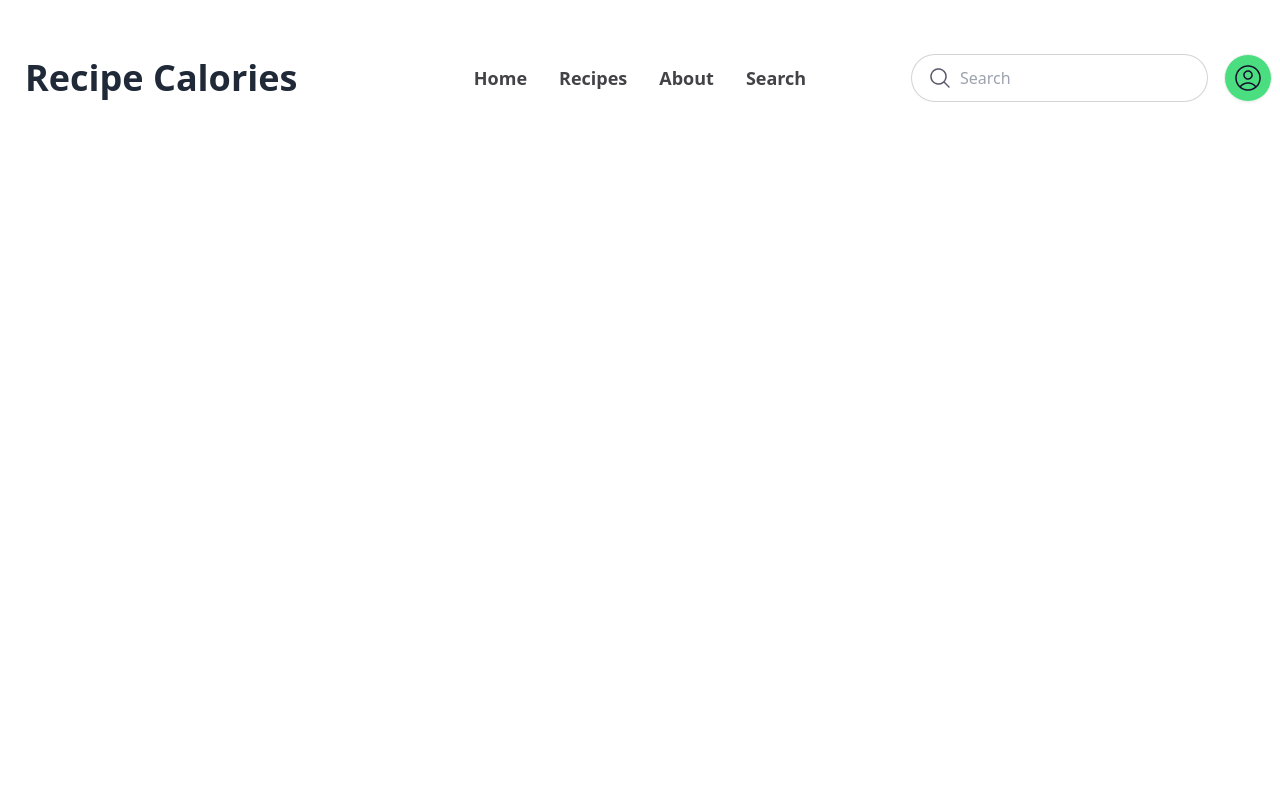
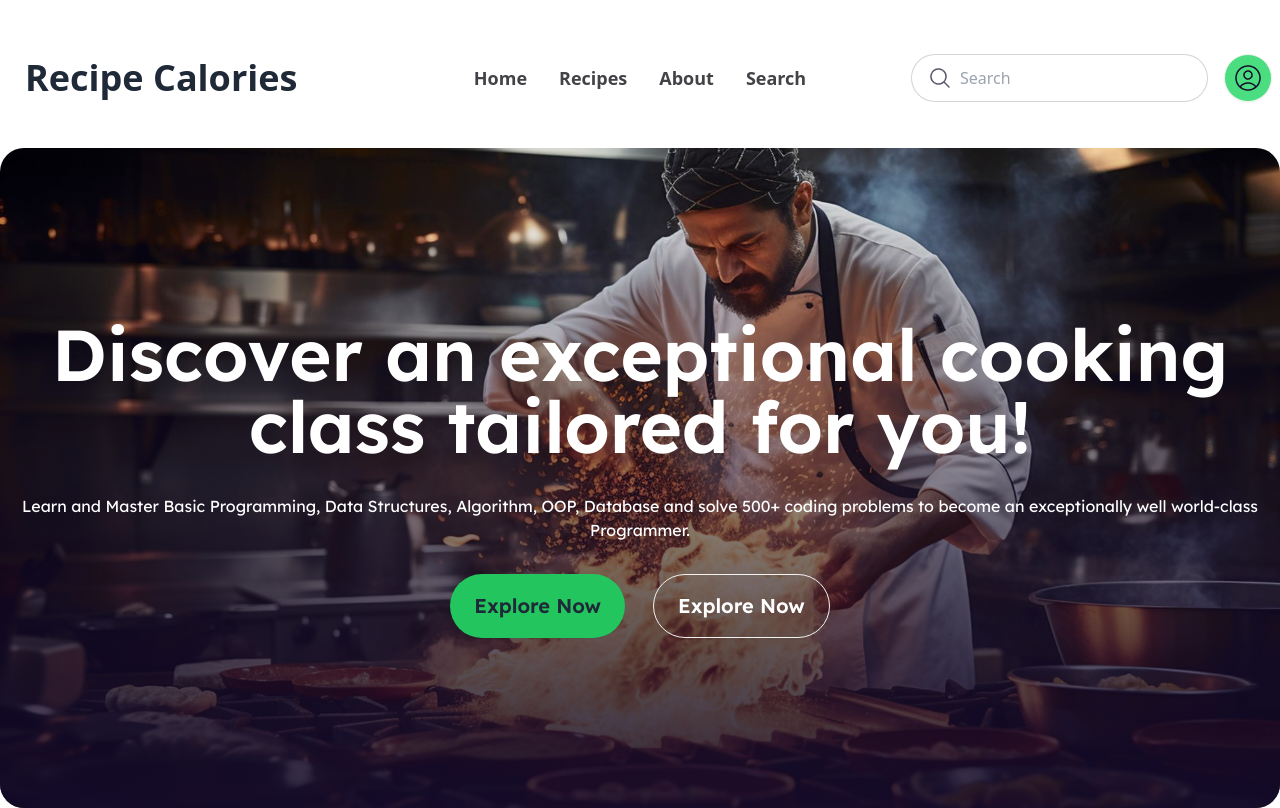
Before and after one commit to A1-mamun/Recipe-Calories, a React (Vite) app: page / in a window 1280 px wide. Built offline with nearby package versions, Linux system fonts and the light colour scheme.

Commit message:
Banner complete

```diff
--- a/index.html
+++ b/index.html
@@ -5,7 +5,7 @@
   <meta charset="UTF-8" />
   <link rel="icon" type="image/svg+xml" href="/vite.svg" />
   <meta name="viewport" content="width=device-width, initial-scale=1.0" />
-  <title>Vite + React</title>
+  <title>Recipe Calories</title>
 </head>
 
 <body>
--- a/src/App.jsx
+++ b/src/App.jsx
@@ -1,10 +1,12 @@
 import "./App.css";
+import Banner from "./components/Banner/Banner";
 import Navbar from "./components/Navbar/Navbar";
 
 function App() {
   return (
     <>
       <Navbar></Navbar>
+      <Banner></Banner>
     </>
   );
 }
--- /dev/null
+++ b/src/components/Banner/Banner.jsx
@@ -0,0 +1,30 @@
+const Banner = () => {
+  return (
+    <div className="container mx-auto text-white font-lexend mt-8">
+      <div className="hero  h-[240px] md:h-[400px] lg:h-[660px] bg-[url('../../../../public/banner.jpeg')] rounded-3xl">
+        <div className="flex justify-center items-center  bg-gradient-to-t from-[#150B2BE5] to-[#150B2B00] w-full h-full rounded-3xl">
+          <div className="text-center">
+            <h1 className="mb-2 md:mb-5 lg:mb-8 text-2xl md:text-4xl lg:text-7xl font-semibold text-white">
+              Discover an exceptional cooking <br /> class tailored for you!
+            </h1>
+            <p className="mb-3 md:mb-5 lg:mb-8 text-xs md:text-base font-inter">
+              Learn and Master Basic Programming, Data Structures, Algorithm,
+              OOP, Database and solve 500+ coding problems to become an
+              exceptionally well world-class Programmer.
+            </p>
+            <div className=" space-x-7">
+              <button className="btn btn-lg rounded-full bg-green-500 border-0 text-xl font-semibold">
+                Explore Now
+              </button>
+              <button className="btn btn-lg rounded-full bg-transparent border-1 text-xl text-white font-semibold">
+                Explore Now
+              </button>
+            </div>
+          </div>
+        </div>
+      </div>
+    </div>
+  );
+};
+
+export default Banner;
```
